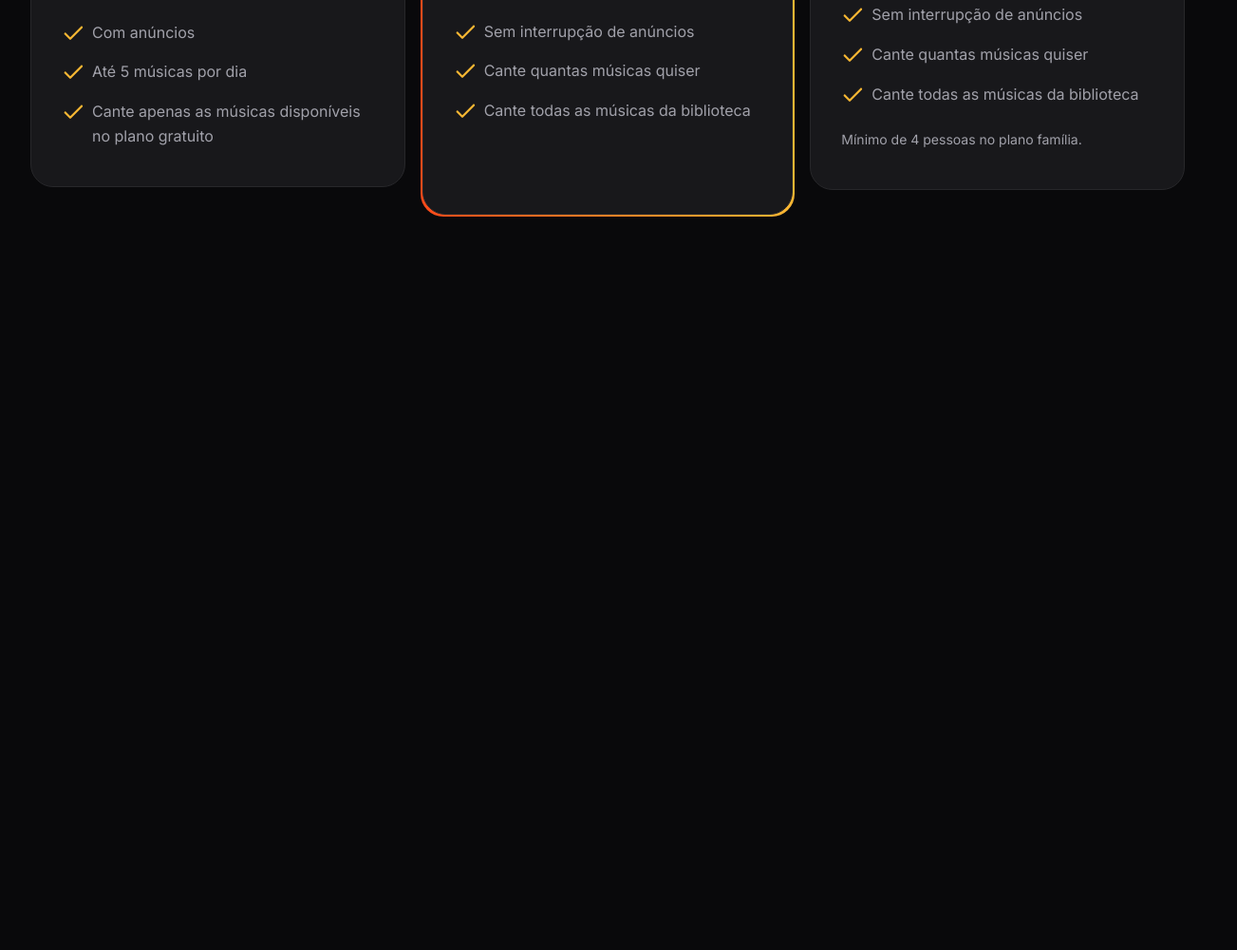
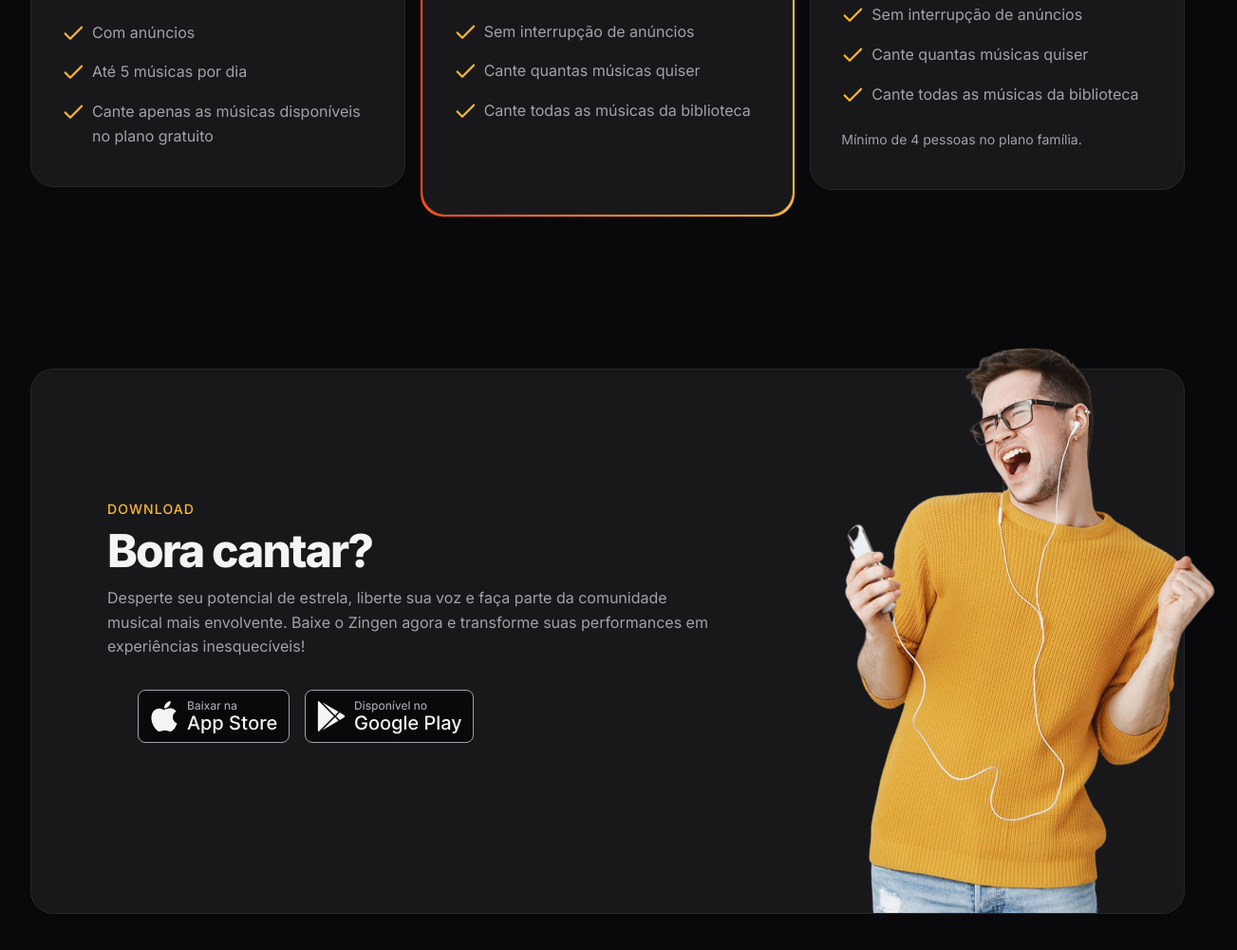
Before and after one commit to lcscamilo/04_03---Zingen---Reponsividade_vClass, a plain HTML site: page index.html in a window 1280 px wide. Shown: the part 3231-4231 px from the top of the page at 95% size, 1303 px wide, since content can reach past the window. Before the commit the page ends 3539 px from the top, so only its background shows below. Drawn offline with Linux system fonts and the light colour scheme.

Commit message:
Seção download

```diff
--- a/index.html
+++ b/index.html
@@ -183,7 +183,32 @@
 
 
   <section id="download">
+    <div class="container py-xl">
+      <div class="card py-lg even-columns items-center">
+        <div>
+          <header>
+            <strong>Download</strong>
+            <h2>Bora cantar?</h2>
+          </header>
+          <p>Desperte seu potencial de estrela, liberte sua voz e faça parte da comunidade musical mais envolvente.
+            Baixe o Zingen agora e transforme suas performances em experiências inesquecíveis!</p>
 
+          <div class="buttons flex gap-1">
+            <a href="#">
+              <img src="assets/button-appstore.svg" alt="Baixar na Apple store">
+            </a>
+            <a href="#">
+              <img src="assets/button-playstore.svg" alt="Baixar na playstore">
+            </a>
+          </div>
+
+        </div>
+
+
+        <img src="assets/rapaz-ouvindo-musica-com-fones-de-ouvido-e-cantando-no-aplicativo-de-karaoke-removebg 1.png"
+          alt="Rapaz ouvindo música">
+      </div>
+    </div>
   </section>
 
   <footer>
--- /dev/null
+++ b/styles/download.css
@@ -0,0 +1,33 @@
+#download {
+  .card {
+    padding: 3rem 1.5rem 15rem;
+    position: relative;
+
+    & > img {
+      width: 13.5rem;
+      position: absolute;
+      bottom: 0;
+      right: -3.5rem;
+    }
+  }
+
+  .buttons {
+    flex-wrap: wrap;
+    margin: 2rem;
+  }
+
+  @media (width >= 80rem) {
+    .card {
+      padding: 8.75rem 5rem;
+
+      & > div:nth-child(1) {
+        max-width: 40rem;
+      }
+
+      & > img {
+        width: 29.125rem;
+      }
+    }
+  }
+
+}
--- a/styles/global.css
+++ b/styles/global.css
@@ -48,6 +48,8 @@ html {
   font-size: var(--fw-base);
   line-height: 1.6;
   color: var(--text-color-primary);
+
+  overflow-x: hidden;
 }
 
 body {
--- a/styles/index.css
+++ b/styles/index.css
@@ -9,3 +9,4 @@
 @import url(cards.css);
 @import url(features.css) (width >= 80rem);
 @import url(pricing.css);
+@import url(download.css);
```
Also changed, not shown: assets/button-appstore.svg (added), assets/button-playstore.svg (added).
